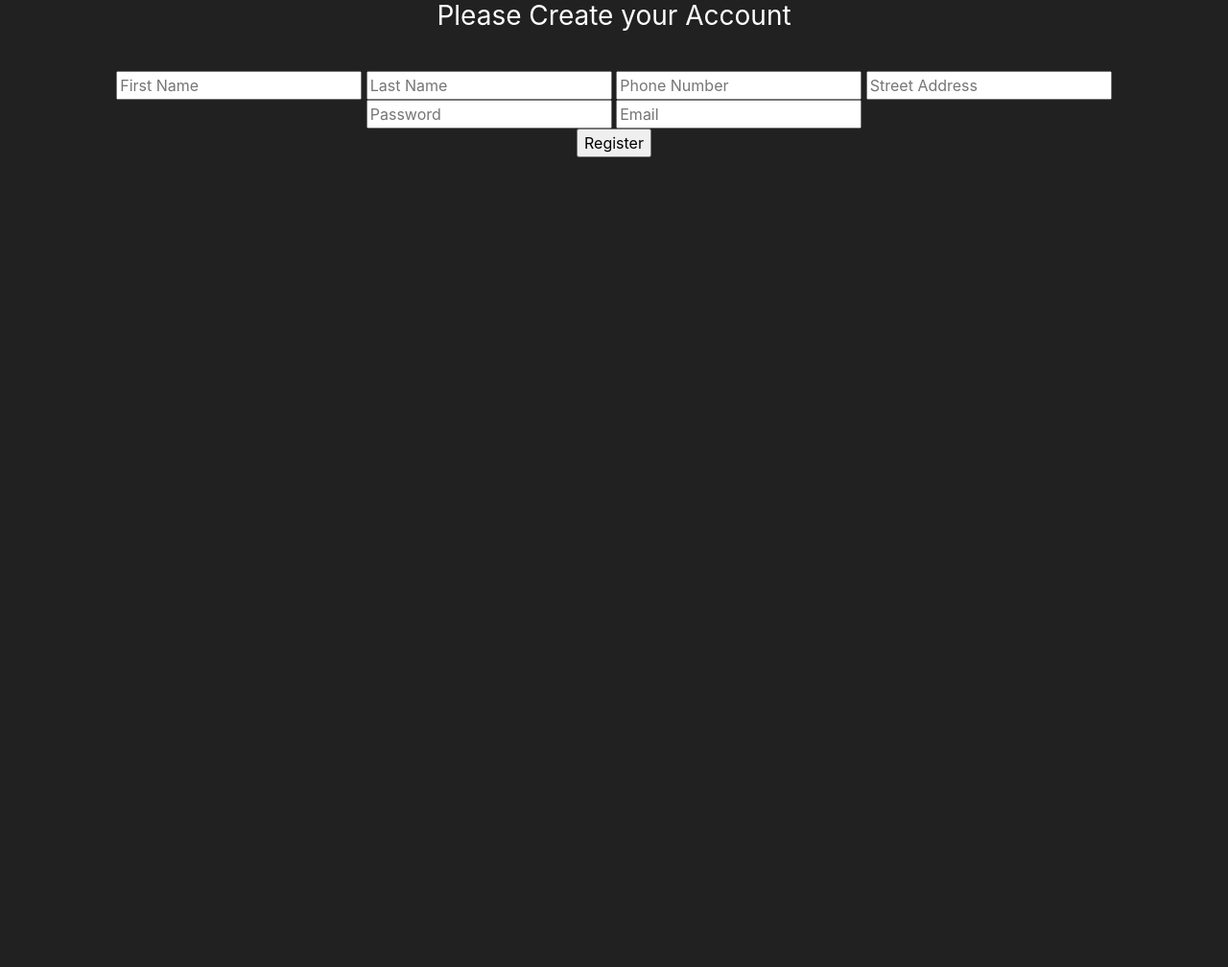
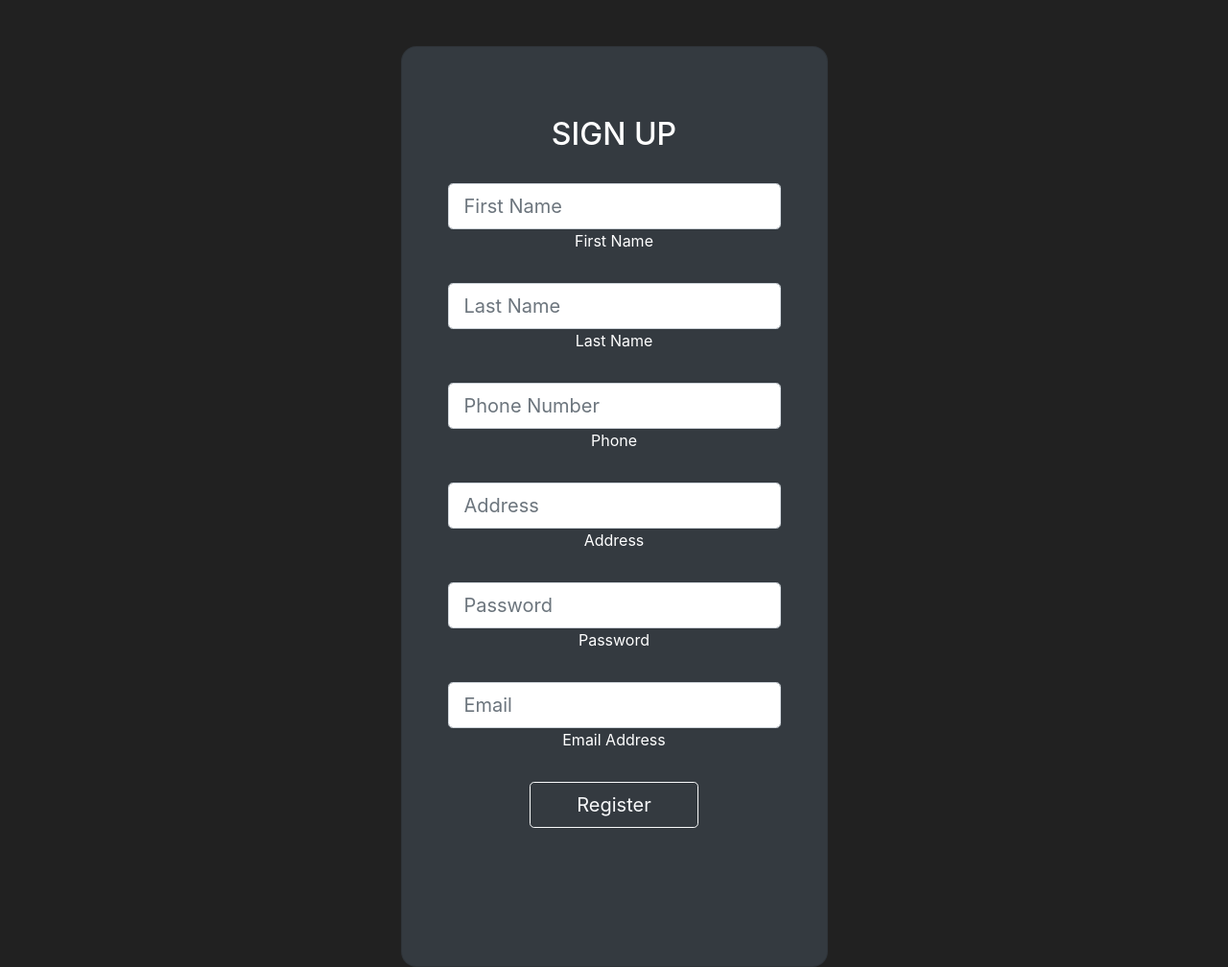
Before and after one commit to kevinluuhuynh/OnlineRestaurant, a Flask app: page /register in a window 1280 px wide. Shown: the part 56-1064 px from the top of the page at 96% size. Before the commit the page ends 220 px from the top, so only its background shows below. Run offline with Flask 2, Linux system fonts and the light colour scheme; some libraries are stand-ins or nearby versions.

Commit message:
made of css changes to the login and register page

```diff
--- a/app.py
+++ b/app.py
@@ -69,7 +69,6 @@ def logout_page():
    session.pop('email', None)
    session.pop('name', None)
    # Redirect to login page
-   flash("You have been logged out!", category='info')
    return redirect(url_for('login_page'))
 
 
@@ -114,6 +113,7 @@ def register_page():
                            ' VALUES ( %s, %s, %s, %s, %s, %s)', (first_name, last_name, phone, address, password, email,))
             mysql.connection.commit()
             msg = 'You have successfully registered!'
+            return redirect(url_for('login_page', msg=msg))
 
     elif request.method == 'POST':
         # Form is empty... (no POST data)
--- a/templates/register.html
+++ b/templates/register.html
@@ -6,30 +6,53 @@ Register Page
 
 {% block content %}
 
-<body class="text-center">
+<section class="vh-100 gradient-custom">
+    <div class="container py-5 h-100">
+        <div class="row d-flex justify-content-center align-items-center h-100">
+            <div class="col-12 col-md-8 col-lg-6 col-xl-5">
+                <div class="card bg-dark text-white" style="border-radius: 1rem;">
+                    <div class="card-body p-5 text-center">
 
-    <div class="container">
-            <h1 class="h3 mb-3 font-weight-normal">
-                Please Create your Account
-            </h1>
-            <br>
-            <form method="POST" class="form-register" style="color:white">
+                        <div class="mb-md-5 mt-md-4 pb-5">
+							<h2 class="fw-bold mb-2 text-uppercase">Sign UP</h2>
+							<br>
 
-				<input type="text" name="first_name" placeholder="First Name" id="first_name" required>
+							<form method="POST">
+								<div class="form-outline form-white mb-4">
+                                <input type="text" name="first_name" placeholder="First Name" id="first_name" class="form-control form-control-lg" required>
+                                <label class="form-label" for="typeEmailX">First Name</label>
+                            	</div>
+								<div class="form-outline form-white mb-4">
+                                <input type="text" name="last_name" placeholder="Last Name" id="last_name" class="form-control form-control-lg" required>
+                                <label class="form-label" for="typeEmailX">Last Name</label>
+                            	</div>
+								<div class="form-outline form-white mb-4">
+                                <input type="text" name="phone" placeholder="Phone Number" id="phone" class="form-control form-control-lg" required>
+                                <label class="form-label" for="typeEmailX">Phone</label>
+                            	</div>
+								<div class="form-outline form-white mb-4">
+                                <input type="text" name="address" placeholder="Address" id="address" class="form-control form-control-lg" required>
+                                <label class="form-label" for="typeEmailX">Address</label>
+                            	</div>
+								<div class="form-outline form-white mb-4">
+                                <input type="text" name="password" placeholder="Password" id="password" class="form-control form-control-lg" required>
+                                <label class="form-label" for="typeEmailX">Password</label>
+                            	</div>
+								<div class="form-outline form-white mb-4">
+                                <input type="text" name="email" placeholder="Email" id="email" class="form-control form-control-lg" required>
+                                <label class="form-label" for="typeEmailX">Email Address</label>
+                            	</div>
 
-				<input type="text" name="last_name" placeholder="Last Name" id="last_name" required>
 
-				<input type="text" name="phone" placeholder="Phone Number" id="phone" required>
+								<div class="msg">{{ msg }}</div>
+								<button class="btn btn-outline-light btn-lg px-5" type="submit">Register</button>
 
-				<input type="text" name="address" placeholder="Street Address" id="address" required>
-
-				<input type="password" name="password" placeholder="Password" id="password" required>
-
-				<input type="email" name="email" placeholder="Email" id="email" required>
-
-				<div class="msg">{{ msg }}</div>
-				<input type="submit" value="Register">
-			</form>
+							</form>
+						</div>
+                    </div>
+                </div>
+            </div>
+        </div>
     </div>
-</body>
+</section>
 {% endblock %}
```
Also changed, not shown: static/style.css (added, +10 -0 lines), templates/login.html (+29 -10 lines).
